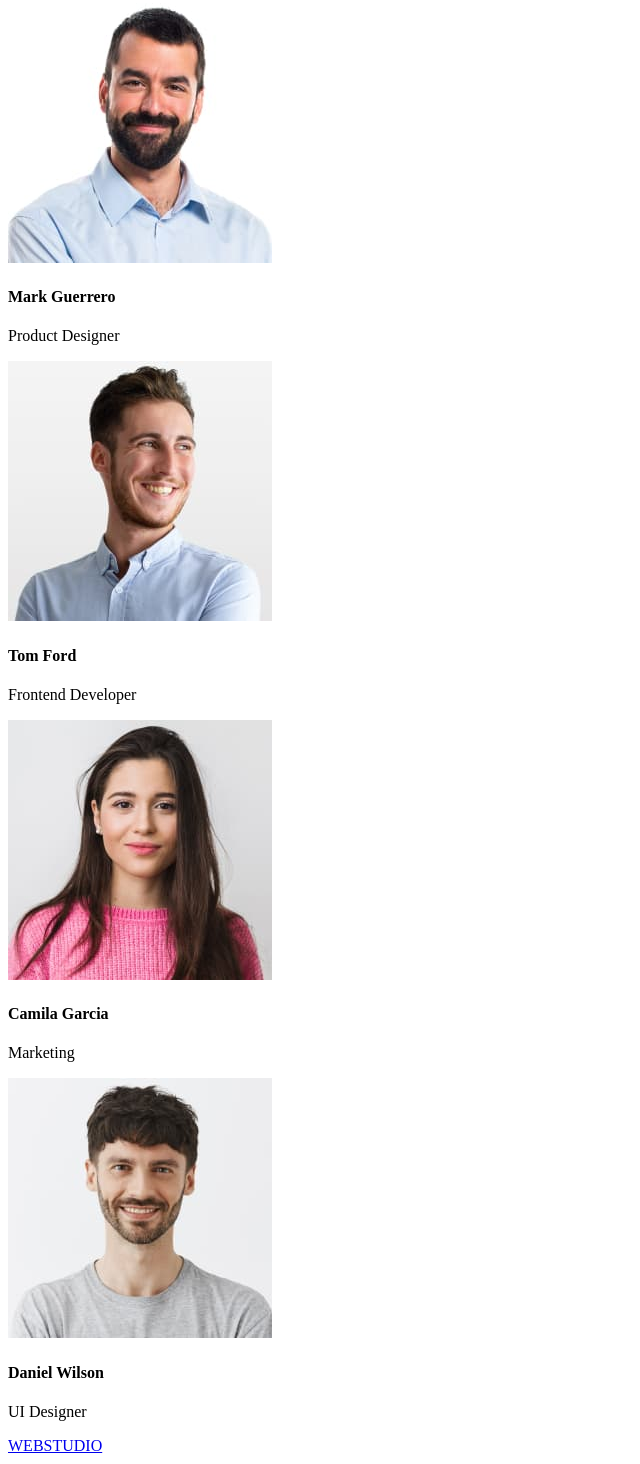
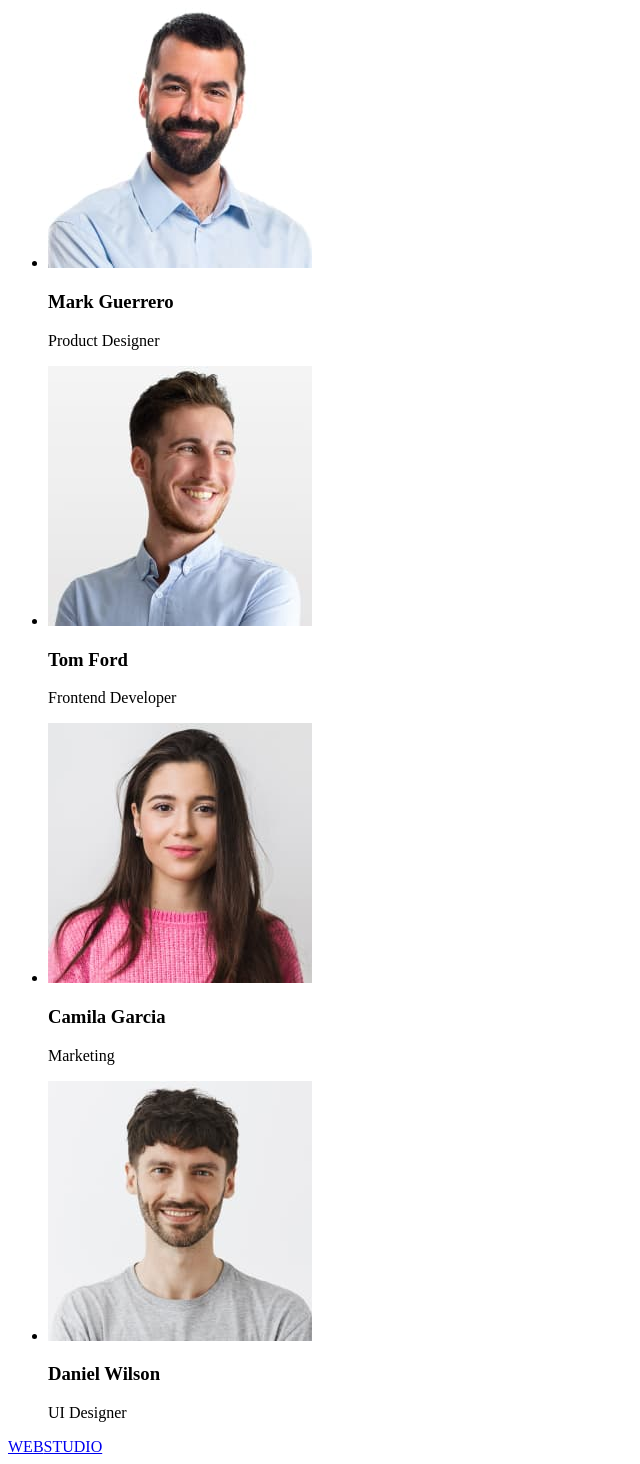
Before and after one commit to ded-logoped/goit-markup-hw-01, a plain HTML site: page index.html in a window 1280 px wide. Shown: the part 596-2060 px from the top of the page, without its empty margins (0-640 px from the left). Drawn offline with Linux system fonts and the light colour scheme.

Commit message:
Update index.html

```diff
--- a/index.html
+++ b/index.html
@@ -8,10 +8,11 @@
 
   <body>
     <header>
-      <a href="./index.html">WEB<span>STUDIO</span></a>
-
       <nav>
         <ul>
+          <li>
+            <a href="./index.html">WEB<span>STUDIO</span></a>
+          </li>
           <li>
             <a href="#studio">Studio</a>
           </li>
@@ -25,8 +26,14 @@
       </nav>
 
       <address>
+        <ul>
+          <li>
             <a href="mailto:info@devstudio.com">info@devstudio.com</a>
+          </li>
+          <li>
             <a href="tel:+110001111111">+11 (000) 111-11-11</a>
+          </li>
+        </ul>
       </address>
     </header>
 
@@ -36,9 +43,11 @@
         <button type="button">Order Service</button>
       </section>
 
+      <section>
+        <h2 hidden>Our strongs</h2>
         <ul>
           <li>
-          <h4>Strategy</h4>
+            <h3>Strategy</h3>
             <p>
               Our goal is to identify the business problem to walk away with the
               perfect and creative solution.
@@ -46,7 +55,7 @@
           </li>
 
           <li>
-          <h4>Punctuality</h4>
+            <h3>Punctuality</h3>
             <p>
               Bring the key message to the brand's audience for the best price
               within the shortest possible time.
@@ -54,7 +63,7 @@
           </li>
 
           <li>
-          <h4>Diligence</h4>
+            <h3>Diligence</h3>
             <p>
               Research and confirm brands that present the strongest digital
               growth opportunities and minimize risk.
@@ -62,45 +71,48 @@
           </li>
 
           <li>
-          <h4>Technologies</h4>
+            <h3>Technologies</h3>
             <p>
               Design practice focused on digital experiences. We bring forth a
               deep passion for problem-solving.
             </p>
           </li>
         </ul>
+      </section>
 
       <section>
         <h2>Our Team</h2>
 
-        <section>
-          <img src="images/img1.jpg" alt="Mark Guerrero" />
-          <h4>Mark Guerrero</h4>
+        <ul>
+          <li>
+            <img src="images/img1.jpg" alt="Mark Guerrero" width="264" />
+            <h3>Mark Guerrero</h3>
             <p>Product Designer</p>
-        </section>
+          </li>
 
-        <section>
-          <img src="images/img2.jpg" alt="Tom Ford" />
-          <h4>Tom Ford</h4>
+          <li>
+            <img src="images/img2.jpg" alt="Tom Ford" width="264" />
+            <h3>Tom Ford</h3>
             <p>Frontend Developer</p>
-        </section>
+          </li>
 
-        <section>
-          <img src="images/img3.jpg" alt="Camila Garcia" />
-          <h4>Camila Garcia</h4>
+          <li>
+            <img src="images/img3.jpg" alt="Camila Garcia" width="264" />
+            <h3>Camila Garcia</h3>
             <p>Marketing</p>
-        </section>
+          </li>
 
-        <section>
-          <img src="images/img4.jpg" alt="Daniel Wilson" />
-          <h4>Daniel Wilson</h4>
+          <li>
+            <img src="images/img4.jpg" alt="Daniel Wilson" width="264" />
+            <h3>Daniel Wilson</h3>
             <p>UI Designer</p>
-        </section>
+          </li>
+        </ul>
       </section>
     </main>
 
     <footer>
-      <a href="#main">WEBSTUDIO</a>
+      <a href="./index.html">WEB<span>STUDIO</span></a>
       <p>
         Increase the flow of customers and sales for your business with digital
         marketing & growth solutions.
```
Lines whose indentation alone changed are shown as unchanged.
